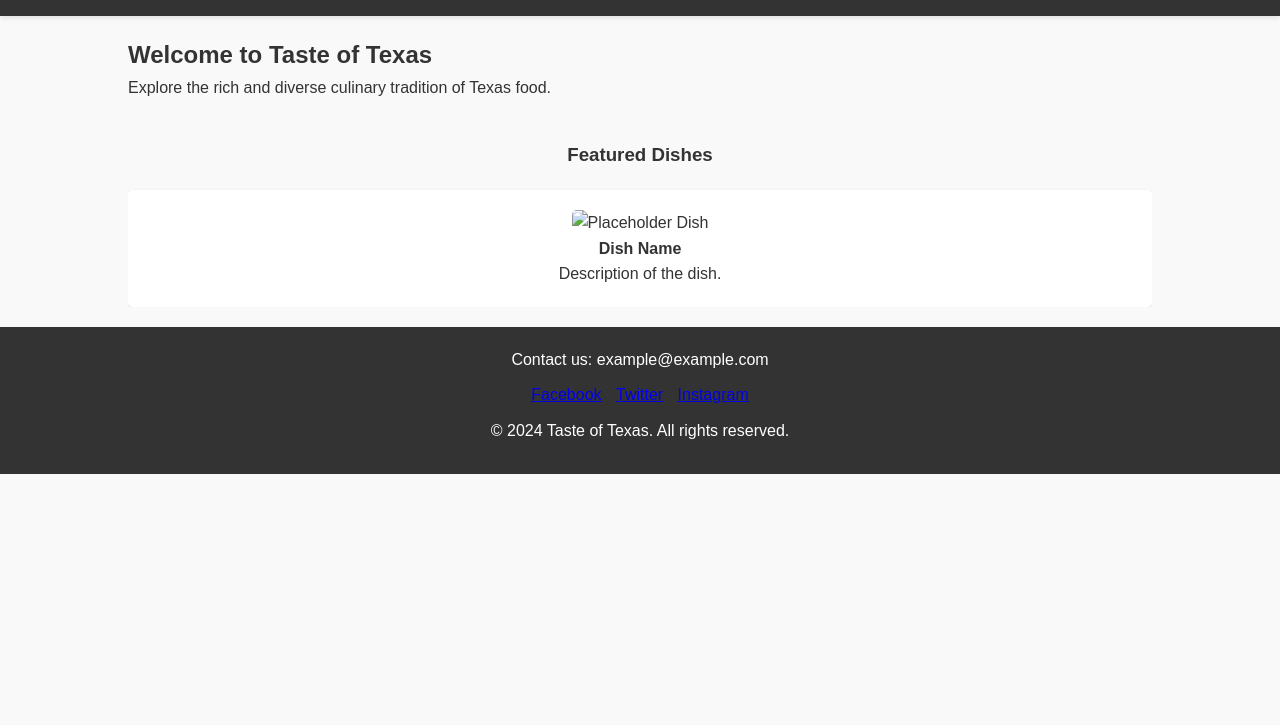
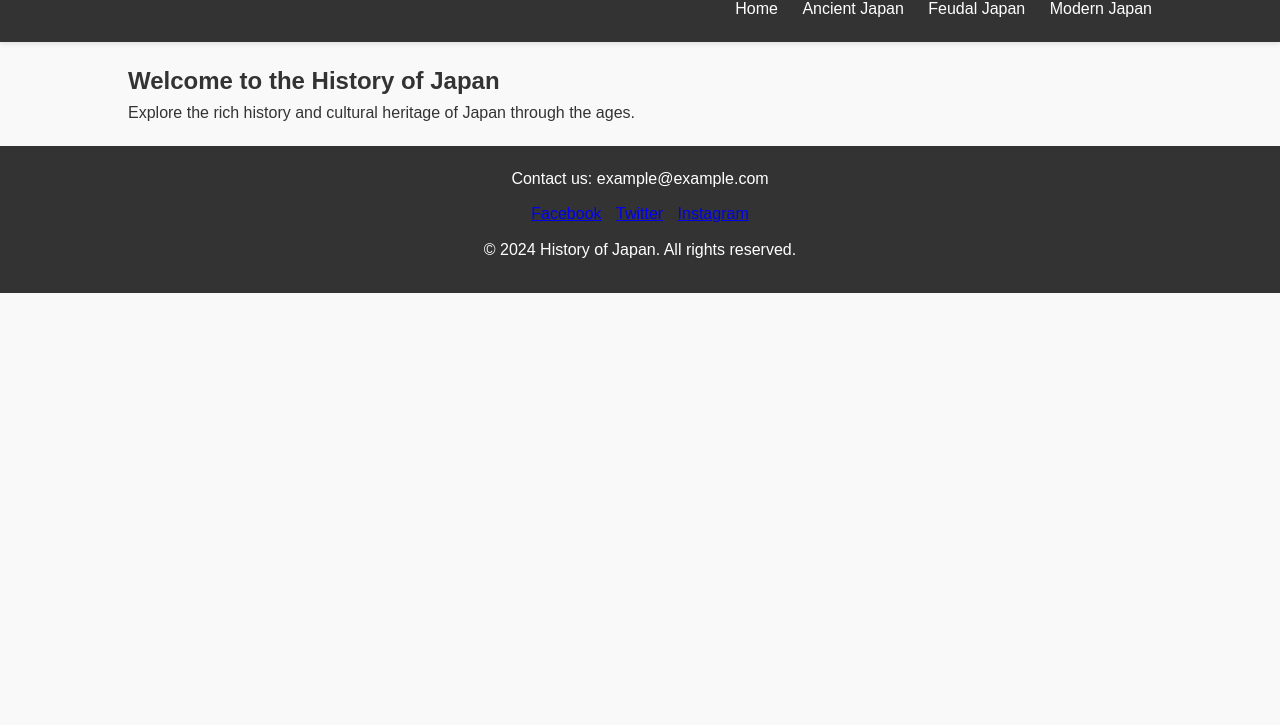
Before and after one commit to christhegreat8250/semesterproject.github.io2, a plain HTML site: page index.html in a window 1280 px wide. Shown: the part 75-800 px from the top of the page. Drawn offline with Linux system fonts and the light colour scheme.

Commit message:
Update index.html

```diff
--- a/index.html
+++ b/index.html
@@ -3,18 +3,19 @@
 <head>
     <meta charset="UTF-8">
     <meta name="viewport" content="width=device-width, initial-scale=1.0">
-    <title>Taste of Texas</title>
+    <title>History of Japan</title>
     <link rel="stylesheet" href="styles.css">
 </head>
 <body>
     <header>
         <div class="container">
-            <h1 class="logo">Taste of Texas</h1>
+            <h1>History of Japan</h1>
             <nav>
                 <ul>
                     <li><a href="index.html">Home</a></li>
-                    <li><a href="traditional-dishes.html">Traditional Dishes</a></li>
-                    <li><a href="regional-variations.html">Regional Variations</a></li>
+                    <li><a href="ancient-japan.html">Ancient Japan</a></li>
+                    <li><a href="feudal-japan.html">Feudal Japan</a></li>
+                    <li><a href="modern-japan.html">Modern Japan</a></li>
                 </ul>
             </nav>
         </div>
@@ -23,21 +24,9 @@
     <main>
         <section id="home">
             <div class="container">
-                <h2>Welcome to Taste of Texas</h2>
-                <p>Explore the rich and diverse culinary tradition of Texas food.</p>
-                <!-- Featured Dish Carousel/Grid -->
-                <div class="featured-dishes">
-                    <h3>Featured Dishes</h3>
-                    <div class="dish-grid">
-                        <!-- Placeholder for featured dishes -->
-                        <div class="dish">
-                            <img src="placeholder.jpg" alt="Placeholder Dish">
-                            <h4>Dish Name</h4>
-                            <p>Description of the dish.</p>
-                        </div>
-                        <!-- Repeat for other featured dishes -->
-                    </div>
-                </div>
+                <h2>Welcome to the History of Japan</h2>
+                <p>Explore the rich history and cultural heritage of Japan through the ages.</p>
+                <!-- Placeholder for featured content -->
             </div>
         </section>
     </main>
@@ -50,7 +39,7 @@
                 <li><a href="#">Twitter</a></li>
                 <li><a href="#">Instagram</a></li>
             </ul>
-            <p>&copy; 2024 Taste of Texas. All rights reserved.</p>
+            <p>&copy; 2024 History of Japan. All rights reserved.</p>
         </div>
     </footer>
 </body>
```
